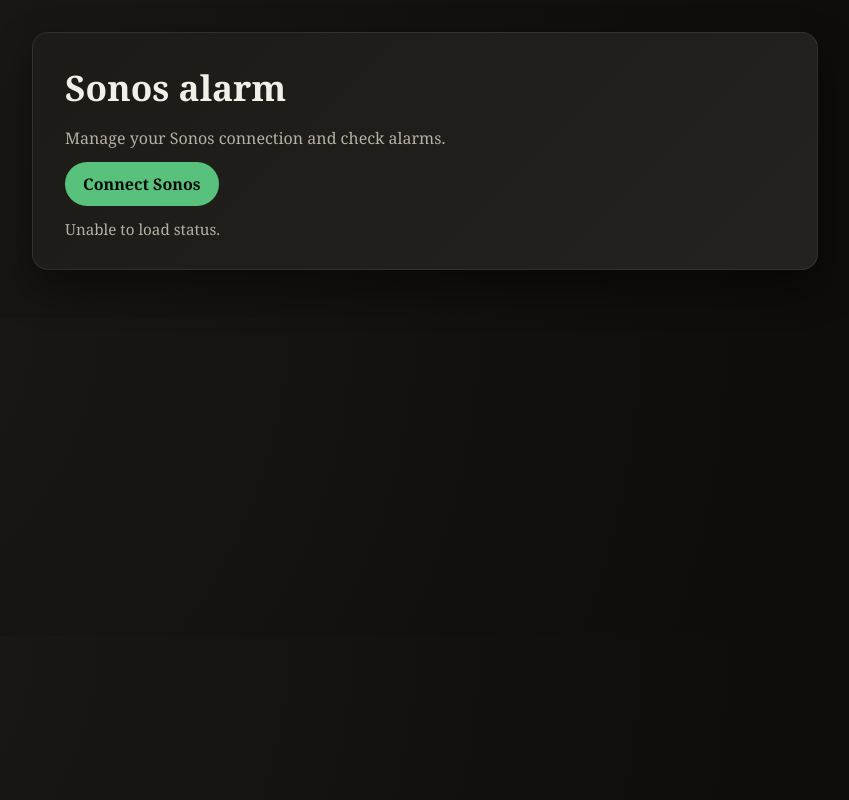
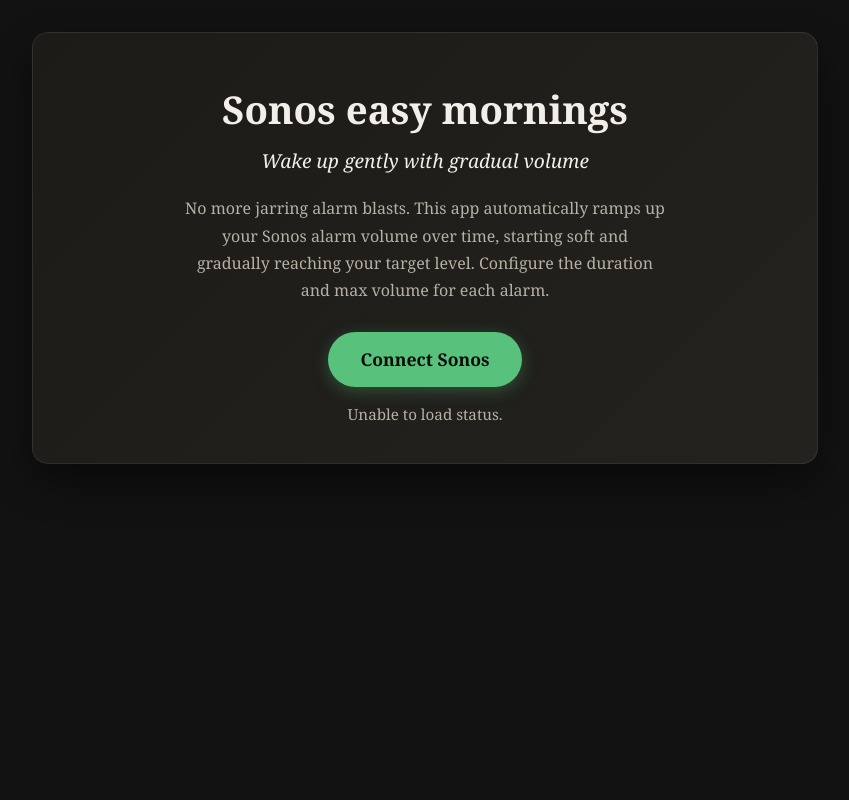
Before and after one commit to marcin93w/sonos-alarm, a website with bundled scripts: page public/index.html in a window 1280 px wide. Shown: the whole page, without its empty margins (215-1064 px from the left). Built offline with nearby package versions, Linux system fonts and the light colour scheme; files whose address does not match are found by name.

Commit message:
UI changes

```diff
--- a/public/app.js
+++ b/public/app.js
@@ -29,7 +29,6 @@ async function updateAuthStatus() {
     } else {
       setConnectVisible(true);
       hideAlarms();
-      setStatus("Not connected.");
     }
   } catch (err) {
     setConnectVisible(true);
--- a/public/index.html
+++ b/public/index.html
@@ -3,19 +3,24 @@
   <head>
     <meta charset="utf-8" />
     <meta name="viewport" content="width=device-width, initial-scale=1" />
-    <title>Sonos alarm</title>
+    <title>Sonos easy mornings</title>
     <link rel="stylesheet" href="/styles.css" />
   </head>
   <body>
     <main>
-      <h1>Sonos alarm</h1>
-      <p>Manage your Sonos connection and check alarms.</p>
-      <p>
-        <a href="/auth/start" id="connect-button" style="display: none;">Connect Sonos</a>
-      </p>
-      <div id="status"></div>
+      <section id="hero" class="hero">
+        <h1>Sonos easy mornings</h1>
+        <p class="tagline">Wake up gently with gradual volume</p>
+        <p class="description">
+          No more jarring alarm blasts. This app automatically ramps up your Sonos
+          alarm volume over time, starting soft and gradually reaching your target level.
+          Configure the duration and max volume for each alarm.
+        </p>
+        <a href="/auth/start" id="connect-button" class="cta-button" style="display: none;">Connect Sonos</a>
+        <div id="status"></div>
+      </section>
       <div id="alarms" style="display: none;">
-        <h2>Alarms</h2>
+        <h2>Your Alarms</h2>
         <ul id="alarms-list"></ul>
       </div>
     </main>
--- a/public/styles.css
+++ b/public/styles.css
@@ -15,12 +15,6 @@
 body {
   margin: 0;
   padding: 32px 24px 48px;
-  background: radial-gradient(
-    circle at top left,
-    #1b1a17,
-    #11100e 55%,
-    #0b0a09 100%
-  );
   color: var(--ink);
 }
 
@@ -35,8 +29,8 @@ main {
 }
 
 h1 {
-  margin: 0 0 12px;
-  font-size: 2.2rem;
+  margin: 0 0 8px;
+  font-size: 2.4rem;
 }
 
 p {
@@ -44,18 +38,52 @@ p {
   color: var(--muted);
 }
 
-#connect-button {
+.hero {
+  text-align: center;
+  padding: 20px 0 10px;
+}
+
+.hero .tagline {
+  font-size: 1.2rem;
+  color: var(--ink);
+  margin-bottom: 20px;
+  font-style: italic;
+}
+
+.hero .description {
+  max-width: 480px;
+  margin: 0 auto 28px;
+  font-size: 1rem;
+  line-height: 1.7;
+}
+
+.cta-button {
   display: inline-block;
-  padding: 10px 18px;
+  padding: 14px 32px;
   border-radius: 999px;
   background: var(--accent);
   color: #0a0c0a;
   text-decoration: none;
   font-weight: 600;
+  font-size: 1.1rem;
+  transition: transform 0.15s ease, box-shadow 0.15s ease;
+  box-shadow: 0 4px 16px rgba(88, 194, 125, 0.3);
+}
+
+.cta-button:hover {
+  transform: translateY(-2px);
+  box-shadow: 0 6px 24px rgba(88, 194, 125, 0.4);
 }
 
 #alarms {
-  margin-top: 20px;
+  margin-top: 8px;
+  border-top: 1px solid var(--border);
+  padding-top: 20px;
+}
+
+#alarms h2 {
+  margin: 0 0 16px;
+  font-size: 1.4rem;
 }
 
 #alarms-list {
@@ -155,7 +183,11 @@ p {
 }
 
 #status {
-  margin-top: 12px;
+  margin-top: 16px;
   color: var(--muted);
   font-size: 0.95rem;
 }
+
+.hero #status {
+  text-align: center;
+}
```
Also changed, not shown: 1 other file.
